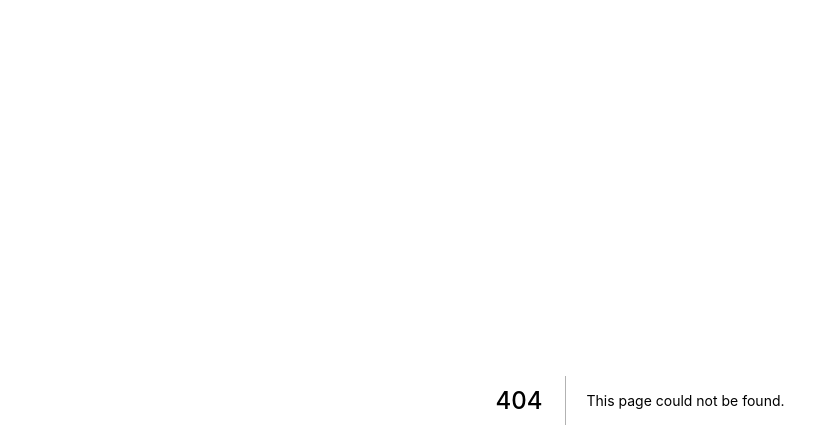
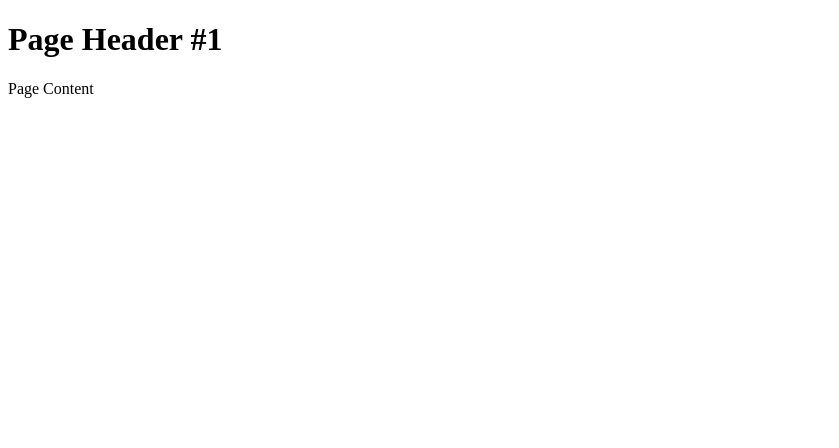
Before and after one commit to xhudec/full-stack-sandbox-web, a Next.js app: page /post/1 in a window 1280 px wide. Before the commit this address had no page. Shown: the top 448 px of the page, without its empty margins (0-839 px from the left). Built offline with nearby package versions, Linux system fonts and the light colour scheme.

Commit message:
feat: try a simple dynamic page (#113)

```diff
--- /dev/null
+++ b/pages/post/[pid].tsx
@@ -0,0 +1,15 @@
+import React from 'react'
+import { useRouter } from 'next/router'
+
+export default function Post(): JSX.Element {
+  const router = useRouter()
+
+  const { pid } = router.query
+
+  return (
+    <div>
+      <h1>Page Header #{pid}</h1>
+      <p>Page Content</p>
+    </div>
+  )
+}
```
